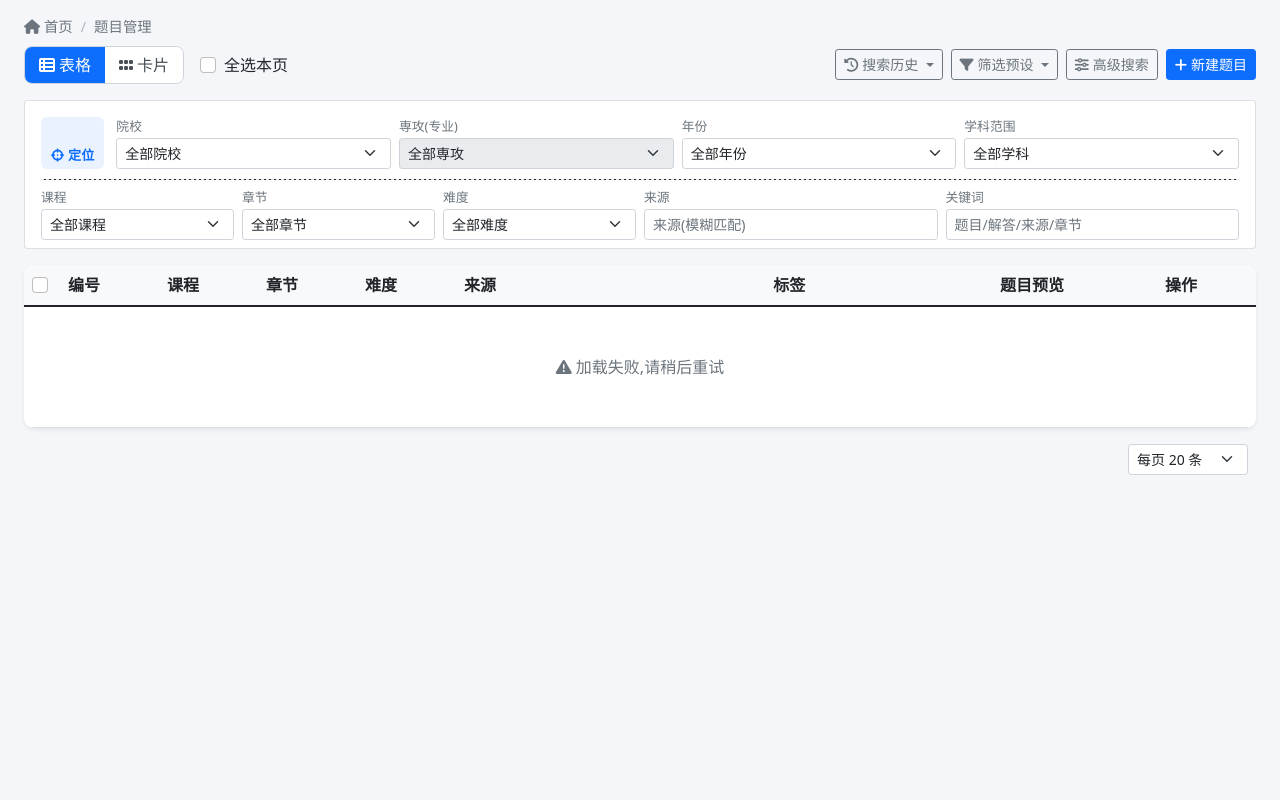
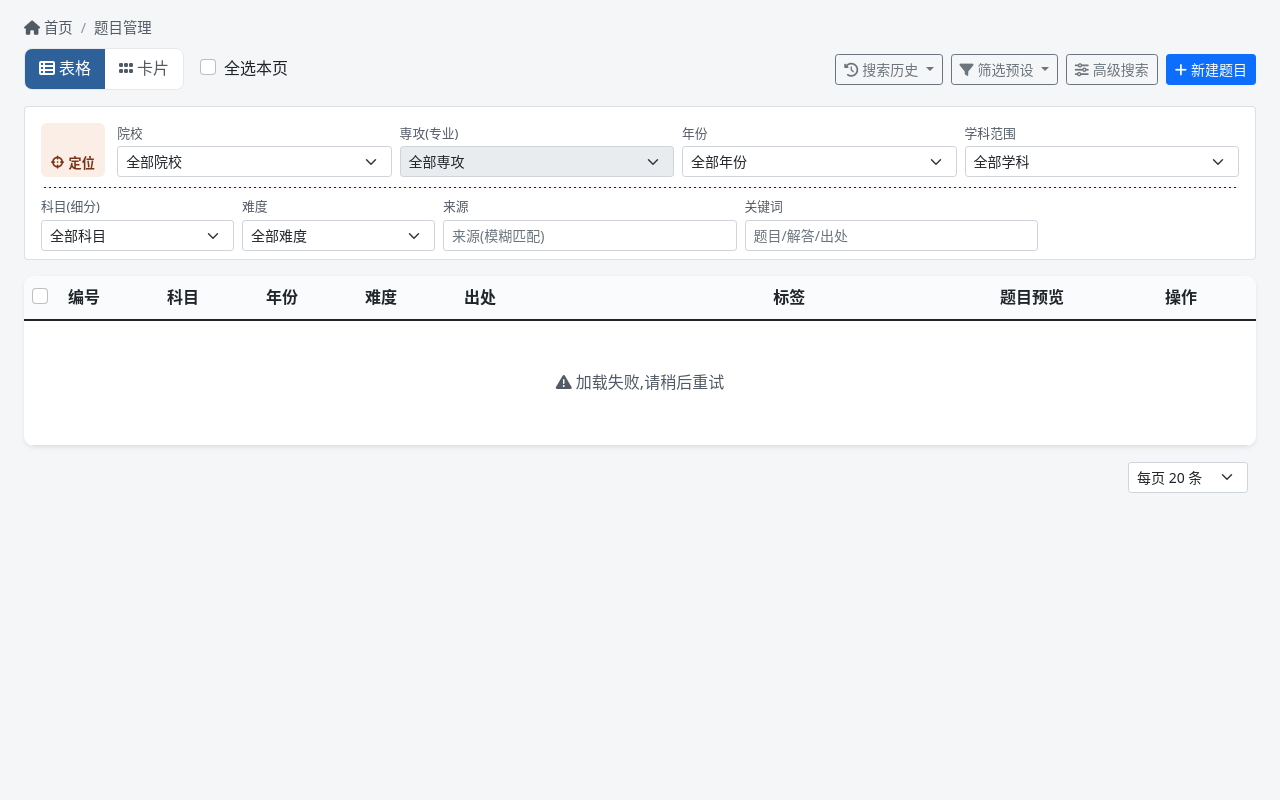
Before and after one commit to zhuangwenhui/QABankWeb, a Flask app: template templates/questions.html in a window 1280 px wide. Run offline with Flask 3, Linux system fonts and the light colour scheme; the template is opened without the code that fills it: most values are stand-ins (such as "Sample title", 1, 10 or a date in 2020).

Commit message:
题库:修中日字形互串、筛选语义脱节,并统一全站设计令牌
**Mac 上"显示不自然"的根因是中日字形互相串用**:--font-read 把 Songti SC(中文宋)
排在日文衬线之前 → 日文题面用中文字形;--font-ui 把 Hiragino(日文)排在中文黑体
之前 → 中文界面用日文字形。汉字在两套字形中形态有别(直/骨/今/経…),macOS 因两套
字体齐全而串得最彻底。现按语言分栈,并给题面与日本語轨标 lang="ja"、中文轨标
lang="zh-CN",由 :lang() 分派对应字形与断行规则。

**筛选语义脱节(5 处)**,逐条核过真实数据后修正:
- 章节 → 实为年份:336/360 存的是四位年份,且与定位条的「年份」是同一 DB 列,属重复。
  降级到高级搜索并正名为「知识点章节(旧题库)」——仅剩 24 道旧题真正用它存章节。
- 难度 → 340/360 是流水线硬编码的「中等」,筛选形同虚设。已用解题阶段的 L1/L2/L3
  分级回填全部 323 道院試题(另跑 151 题补分级),现分布 简单98/中等236/困难26。
- 课程 → 实为科目细类(线性代数/微积分…),与定位条「学科范围」是粗细两级;正名
  「科目(细分)」,表头与详情弹窗一并统一。
- 创建起始/截止 → 过滤的是入库时间而非考试年份,学生必然误读;正名「入库起始/截止」
  并加 title 说明。
- 关键词占位符仍写「章节」、表头仍写「课程/来源」,一并对齐为「出处」等实际语义。

**美化:全站设计令牌统一**。此前只有详情页 .qd-page 有成套令牌,列表页用 Bootstrap
默认值,两页并排像两个产品。现把同源色板/字体/圆角/阴影提升为 :root 全站变量,列表
页复用(24 处硬编码色 → 令牌);难度徽章与标签改用语义色板;定位条改用品牌色,已生效
的筛选项描边加重以便一眼看出当前限定维度。CJK 正文行高提到 1.7。

```diff
--- a/static/css/style.css
+++ b/static/css/style.css
@@ -1,6 +1,42 @@
+/* ============================================================================
+   全站设计令牌(2026-07-21)
+   此前只有详情页 .qd-page 有成套令牌,列表页用 Bootstrap 默认值,两页观感割裂。
+   这里把同一套色板/字体/圆角提升为全站变量,列表页复用。
+   ========================================================================== */
+:root{
+  /* —— 色板:与 question-detail.css 的 .qd-page 令牌同源 —— */
+  --qb-paper:#F5F6F8;   --qb-panel:#FFFFFF;  --qb-panel-2:#FAFBFC;
+  --qb-ink:#181B1F;     --qb-ink-soft:#525A66; --qb-ink-faint:#8B94A1;
+  --qb-hair:#E7E9ED;    --qb-hair-soft:#F0F2F5;
+  --qb-brand:#B85528;   --qb-brand-soft:#FAEEE6; --qb-brand-ink:#7A3417;
+  --qb-blue:#2E6099;    --qb-blue-soft:#EBF1F8;  --qb-blue-ink:#1B3F63;
+  --qb-green:#2C7355;   --qb-green-soft:#E8F1EC; --qb-green-ink:#1A4632;
+  --qb-red:#A83744;     --qb-red-soft:#F8ECEE;   --qb-red-ink:#6C1F27;
+  --qb-shadow:0 1px 2px rgba(20,24,31,.03), 0 3px 14px rgba(20,24,31,.05);
+  --qb-radius:10px;
+
+  /* —— 字体:**按语言分栈**(修 Mac 上中日字形互串)——
+     汉字在中日两套字形中形态有别(直/骨/今/経…)。此前 --font-ui 把日文
+     Hiragino 排在中文字体前、--font-read 把中文 Songti 排在日文字体前,
+     macOS 两套字体齐全 → 中文用日文字形、日文用中文字形,双向串味。
+     现按 :lang() 分派,浏览器据元素语言选对应字形。 */
+  --qb-font-latin:system-ui,-apple-system,"Segoe UI",Roboto,Helvetica,Arial,sans-serif;
+  --qb-font-zh:"PingFang SC","Hiragino Sans GB","Microsoft YaHei","Noto Sans CJK SC","Source Han Sans SC",sans-serif;
+  --qb-font-ja:"Hiragino Sans","Hiragino Kaku Gothic ProN","Yu Gothic","Noto Sans CJK JP","Source Han Sans JP",sans-serif;
+  --qb-font-mono:"SF Mono","JetBrains Mono","Cascadia Code",ui-monospace,Menlo,Consolas,monospace;
+  /* 默认(文档语言 zh-CN):拉丁字形优先,汉字回落到中文字体 */
+  --qb-font-ui:var(--qb-font-latin),var(--qb-font-zh);
+}
+/* 元素标了 lang 就用对应语言的字形;中日内容混排时各自正确 */
+:lang(ja){ --qb-font-ui:var(--qb-font-latin),var(--qb-font-ja); }
+:lang(zh),:lang(zh-CN){ --qb-font-ui:var(--qb-font-latin),var(--qb-font-zh); }
+
 /* ============ 布局 ============ */
 body {
-  background-color: #f5f6fa;
+  background-color: var(--qb-paper);
+  font-family: var(--qb-font-ui);
+  /* CJK 正文行高需高于拉丁文才透气(全角字面无上下留白) */
+  line-height: 1.7;
 }
 
 .main-content {
@@ -37,20 +73,20 @@ body {
   align-items: center;
   gap: 8px;
   font-size: 0.9rem;
-  color: #6c757d;
+  color: var(--qb-ink-soft);
 }
 
 .breadcrumb-custom a {
-  color: #6c757d;
+  color: var(--qb-ink-soft);
   text-decoration: none;
 }
 
 .breadcrumb-custom a:hover {
-  color: #0d6efd;
+  color: var(--qb-blue);
 }
 
 .breadcrumb-separator {
-  color: #adb5bd;
+  color: var(--qb-ink-faint);
 }
 
 /* ============ 系统消息 ============ */
@@ -102,14 +138,14 @@ tr.selected {
 
 /* ============ 题目展示:表格视图 ============ */
 .question-table {
-  background: #fff;
+  background: var(--qb-panel);
   border-radius: 10px;
   overflow: hidden;
 }
 
 .question-table th {
   white-space: nowrap;
-  background: #f8f9fb;
+  background: var(--qb-panel-2);
 }
 
 /* 来源/标签列的列宽下限。院試出处标签(如"京都大学 情報学 2025 复变 第3問")是无空格的
@@ -195,35 +232,35 @@ tr.selected {
   align-items: center;
   gap: 10px;
   flex-wrap: wrap;
-  box-shadow: 0 4px 14px rgba(13, 110, 253, 0.12);
+  box-shadow: var(--qb-shadow);
 }
 
 /* ============ 交互:视图切换 ============ */
 .view-toggle {
   display: inline-flex;
-  border: 1px solid #ced4da;
+  border: 1px solid var(--qb-hair);
   border-radius: 8px;
   overflow: hidden;
 }
 
 .view-toggle-btn {
   border: none;
-  background: #fff;
+  background: var(--qb-panel);
   padding: 6px 14px;
-  color: #495057;
+  color: var(--qb-ink-soft);
   cursor: pointer;
 }
 
 .view-toggle-btn.active {
-  background: #0d6efd;
-  color: #fff;
+  background: var(--qb-blue);
+  color: var(--qb-panel);
 }
 
 /* ============ 标签 ============ */
 .tag-badge {
   display: inline-block;
-  background: #e7f1ff;
-  color: #0a58ca;
+  background: var(--qb-blue-soft);
+  color: var(--qb-blue-ink);
   border-radius: 10px;
   padding: 2px 8px;
   font-size: 0.75rem;
--- a/static/js/question_detail.js
+++ b/static/js/question_detail.js
@@ -276,7 +276,8 @@
       rows.push('<div class="r"><span>科目</span><span>' + esc(q.subject) +
                 (q.chapter ? ' · ' + esc(q.chapter) : '') + '</span></div>');
     }
-    if (rows.length) parts.push('<div class="qd-srcbox">' + rows.join('') + '</div>');
+    // 信息盒是中文界面文案(出典/科目),题面容器为 lang=ja,这里标回中文取中文字形
+    if (rows.length) parts.push('<div class="qd-srcbox" lang="zh-CN">' + rows.join('') + '</div>');
     // 原题图片
     if (q.question_image_url) {
       if (/\.pdf$/i.test(q.question_image || q.question_image_url)) {
--- a/static/js/questions.js
+++ b/static/js/questions.js
@@ -35,8 +35,9 @@
   const HISTORY_LIMIT = 20;
 
   const FILTER_LABELS = {
-    subject: '课程', chapter: '章节', difficulty: '难度', source: '来源',
-    search: '关键词', questionId: 'ID', tagFilter: '标签', dateFrom: '从', dateTo: '至',
+    school: '院校', major: '専攻', year: '年份', subjectGroup: '学科',
+    subject: '科目', chapter: '章节', difficulty: '难度', source: '出处',
+    search: '关键词', questionId: 'ID', tagFilter: '标签', dateFrom: '入库从', dateTo: '入库至',
   };
 
   const state = {
@@ -913,10 +914,10 @@
     if (openPageLink) openPageLink.href = `/questions/${question.id}`;
     el.detailInfo.innerHTML = `
       <div class="col-md-4 detail-info-item"><span class="text-muted">编号:</span>#${question.id}</div>
-      <div class="col-md-4 detail-info-item"><span class="text-muted">课程:</span>${escapeHtml(question.subject)}</div>
+      <div class="col-md-4 detail-info-item"><span class="text-muted">科目:</span>${escapeHtml(question.subject)}</div>
       <div class="col-md-4 detail-info-item"><span class="text-muted">难度:</span>${difficultyBadge(question.difficulty)}</div>
-      <div class="col-md-4 detail-info-item"><span class="text-muted">章节:</span>${escapeHtml(question.chapter || '-')}</div>
-      <div class="col-md-4 detail-info-item"><span class="text-muted">来源:</span>${escapeHtml(question.source || '-')}</div>
+      <div class="col-md-4 detail-info-item"><span class="text-muted">年份/章节:</span>${escapeHtml(question.chapter || '-')}</div>
+      <div class="col-md-4 detail-info-item"><span class="text-muted">出处:</span>${escapeHtml(question.source || '-')}</div>
       <div class="col-md-4 detail-info-item"><span class="text-muted">创建时间:</span>${escapeHtml(question.created_at || '-')}</div>
       <div class="col-12 detail-info-item"><span class="text-muted">标签:</span>${tagBadges(question.tags) || '<span class="text-muted">无</span>'}</div>`;
 
--- a/templates/overview.html
+++ b/templates/overview.html
@@ -89,7 +89,7 @@
 <div class="row g-4 mb-4">
   <div class="col-lg-7">
     <div class="overview-card card h-100">
-      <div class="card-header"><i class="fa-solid fa-layer-group me-1 text-primary"></i>按课程题数分布</div>
+      <div class="card-header"><i class="fa-solid fa-layer-group me-1 text-primary"></i>按科目题数分布</div>
       <div class="card-body" id="subjectDist">
         <div class="loading-block"><div class="spinner-border spinner-border-sm"></div> 加载中...</div>
       </div>
@@ -125,7 +125,7 @@
               <tr>
                 <th style="width:64px">排名</th>
                 <th style="width:88px">编号</th>
-                <th style="width:110px">课程</th>
+                <th style="width:110px">科目</th>
                 <th>来源</th>
                 <th style="width:110px" class="text-end">查看次数</th>
               </tr>
--- a/templates/questions.html
+++ b/templates/questions.html
@@ -7,30 +7,31 @@
 <style>
   /* 题目管理页局部样式(公共样式见 style.css) */
   .card-latex-clip { max-height: 170px; overflow: hidden; cursor: pointer; }
-  .filter-label { display: block; font-size: .8rem; color: #6c757d; margin-bottom: 2px; }
+  .filter-label { display: block; font-size: .8rem; color: var(--qb-ink-soft); margin-bottom: 2px; }
   /* 窄屏(手机)卡片视图单列,避免 minmax(420px) 撑出整页横向滚动 */
   @media (max-width: 480px) { .question-card-view { grid-template-columns: 1fr; } }
   .history-menu, .preset-menu { min-width: 330px; max-width: 420px; max-height: 380px; overflow-y: auto; }
   .history-item { cursor: pointer; white-space: normal; }
-  .history-item small { color: #adb5bd; }
+  .history-item small { color: var(--qb-ink-faint); }
   .preset-row { display: flex; align-items: center; justify-content: space-between; gap: 8px; padding: 6px 10px; border-radius: 6px; }
-  .preset-row:hover { background: #f0f6ff; }
+  .preset-row:hover { background: var(--qb-blue-soft); }
   .preset-row .preset-load { cursor: pointer; flex: 1; overflow: hidden; text-overflow: ellipsis; white-space: nowrap; }
-  .detail-section-title { font-weight: 600; border-left: 4px solid #0d6efd; padding-left: 8px; margin: 18px 0 10px; }
+  .detail-section-title { font-weight: 600; border-left: 4px solid var(--qb-blue); padding-left: 8px; margin: 18px 0 10px; }
   .detail-info-item { margin-bottom: 6px; }
   .image-upload-preview { margin-top: 8px; display: flex; align-items: flex-start; gap: 8px; }
-  .empty-hint { text-align: center; color: #6c757d; padding: 40px 0; }
+  .empty-hint { text-align: center; color: var(--qb-ink-soft); padding: 40px 0; }
   #cardView .bookmark-btn, .question-table .bookmark-btn { font-size: 1.05rem; }
   .source-hint { font-size: .8rem; margin-top: 4px; min-height: 1.1em; }
-  .advanced-panel-body { background: #f8f9fb; border: 1px solid #e3e6ec; border-radius: 8px; padding: 12px; margin-top: 12px; }
+  .advanced-panel-body { background: var(--qb-panel-2); border: 1px solid var(--qb-hair); border-radius: 8px; padding: 12px; margin-top: 12px; }
   #cardView .empty-hint, #cardView > .w-100 { grid-column: 1 / -1; }
   /* 院試定位筛选条 */
   .locator-bar { display: flex; align-items: flex-start; gap: 12px; }
-  .locator-title { flex: 0 0 auto; font-size: .82rem; font-weight: 600; color: #0d6efd;
-                   background: #eaf2ff; border-radius: 6px; padding: 26px 10px 0; align-self: stretch;
-                   display: flex; align-items: center; white-space: nowrap; }
-  .locator-sep { margin: 10px 0 8px; border-top: 1px dashed #dde2ea; opacity: 1; }
-  .filter-active { border-color: #0d6efd; box-shadow: 0 0 0 1px #0d6efd33; }
+  .locator-title { flex: 0 0 auto; font-size: .82rem; font-weight: 600; color: var(--qb-brand-ink);
+                   background: var(--qb-brand-soft); border-radius: 6px; padding: 26px 10px 0; align-self: stretch;
+                   display: flex; align-items: center; white-space: nowrap; letter-spacing: .02em; }
+  .locator-sep { margin: 10px 0 8px; border-top: 1px dashed var(--qb-hair); opacity: 1; }
+  /* 已生效的筛选项描边加重,一眼看出当前限定了哪些维度 */
+  .filter-active { border-color: var(--qb-brand); box-shadow: 0 0 0 1px var(--qb-brand) inset; }
   @media (max-width: 767px) {
     .locator-bar { flex-direction: column; gap: 4px; }
     .locator-title { align-self: flex-start; padding: 4px 10px; }
@@ -127,16 +128,11 @@
     <hr class="locator-sep">
     <div class="row g-2">
       <div class="col-6 col-md-2">
-        <label class="filter-label" for="filterSubject">课程</label>
+        <!-- 原标签"课程":实为科目细类(线性代数/微积分…),与定位条的"学科范围"是粗细两级 -->
+        <label class="filter-label" for="filterSubject">科目(细分)</label>
         <select id="filterSubject" class="form-select form-select-sm">
-          <option value="">全部课程</option>
+          <option value="">全部科目</option>
           {% for s in SUBJECTS %}<option value="{{ s }}">{{ s }}</option>{% endfor %}
-        </select>
-      </div>
-      <div class="col-6 col-md-2">
-        <label class="filter-label" for="filterChapter">章节</label>
-        <select id="filterChapter" class="form-select form-select-sm">
-          <option value="">全部章节</option>
         </select>
       </div>
       <div class="col-6 col-md-2">
@@ -152,7 +148,7 @@
       </div>
       <div class="col-12 col-md-3">
         <label class="filter-label" for="filterSearch">关键词</label>
-        <input type="text" id="filterSearch" class="form-control form-control-sm" placeholder="题目/解答/来源/章节">
+        <input type="text" id="filterSearch" class="form-control form-control-sm" placeholder="题目/解答/出处">
       </div>
     </div>
     <!-- 高级搜索(可折叠) -->
@@ -168,12 +164,20 @@
             <input type="text" id="advTags" class="form-control form-control-sm" placeholder="如:固有值,对角化">
           </div>
           <div class="col-6 col-md-2">
-            <label class="filter-label" for="advDateFrom">创建起始</label>
-            <input type="date" id="advDateFrom" class="form-control form-control-sm">
+            <!-- chapter 列对院試题存的是年份(已由定位条的"年份"筛选覆盖),
+                 仅旧知识点题库用它存真章节,故降级到此处、并写明适用范围 -->
+            <label class="filter-label" for="filterChapter">知识点章节(旧题库)</label>
+            <select id="filterChapter" class="form-select form-select-sm">
+              <option value="">全部章节</option>
+            </select>
           </div>
           <div class="col-6 col-md-2">
-            <label class="filter-label" for="advDateTo">创建截止</label>
-            <input type="date" id="advDateTo" class="form-control form-control-sm">
+            <label class="filter-label" for="advDateFrom">入库起始</label>
+            <input type="date" id="advDateFrom" class="form-control form-control-sm" title="按题目导入题库的日期筛选,不是考试年份">
+          </div>
+          <div class="col-6 col-md-2">
+            <label class="filter-label" for="advDateTo">入库截止</label>
+            <input type="date" id="advDateTo" class="form-control form-control-sm" title="按题目导入题库的日期筛选,不是考试年份">
           </div>
           <div class="col-12 col-md-3 d-flex gap-2">
             <button class="btn btn-primary btn-sm flex-fill" id="btnAdvSearch">
@@ -209,10 +213,10 @@
         <tr>
           <th style="width:36px"><input type="checkbox" class="form-check-input" id="checkAll"></th>
           <th>编号</th>
-          <th>课程</th>
-          <th>章节</th>
+          <th>科目</th>
+          <th>年份</th>
           <th>难度</th>
-          <th>来源</th>
+          <th>出处</th>
           <th>标签</th>
           <th>题目预览</th>
           <th>操作</th>
```
Also changed, not shown: other parts of static/css/style.css (+29 -28 lines), static/css/question-detail.css (+19 -2 lines), templates/question_detail.html (+6 -4 lines).
